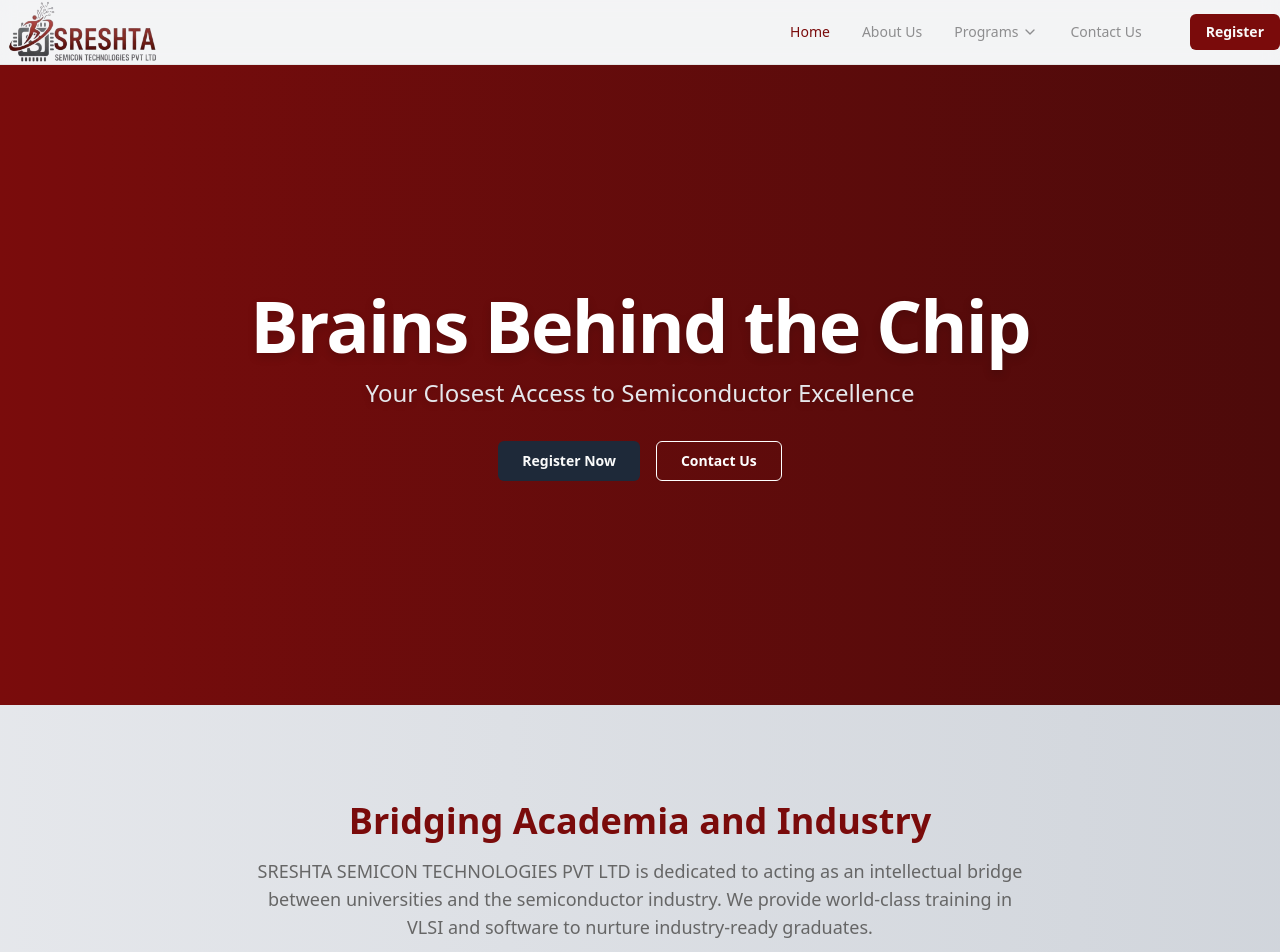
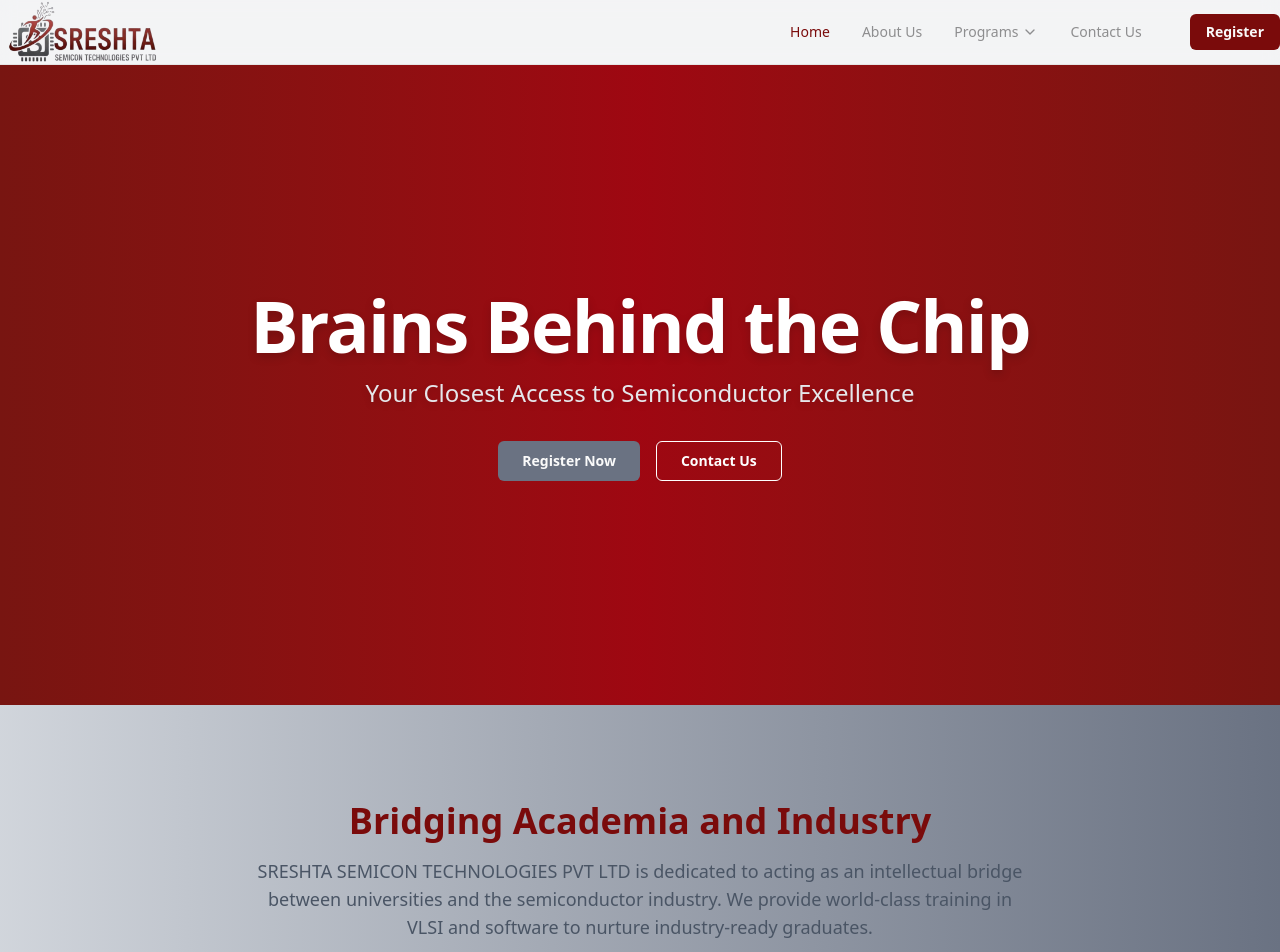
Before and after one commit to indala/Sreshta_Semicon, a Next.js app: page /home in a window 1280 px wide. Shown: the top 952 px of the page. Built offline with nearby package versions, Linux system fonts and the light colour scheme.

Commit message:
initial commit

```diff
--- a/src/components/about/Company.tsx
+++ b/src/components/about/Company.tsx
@@ -2,6 +2,13 @@
 import { Card, CardContent, CardHeader, CardTitle } from "@/components/ui/card";
 import { MotionSection } from "@/components/common/MotionSection";
 import { Eye, Goal } from "lucide-react";
+import {Mulish}  from "next/font/google";
+
+const mulish = Mulish({
+    subsets: ["latin"],
+    weight: ["400", "500", "600", "700"],
+    variable: "--font-mulish",
+  });
 
 export default function Company() {
   return (
@@ -18,20 +25,20 @@
           </MotionSection>
           <div className="grid grid-cols-1 gap-8">
             <MotionSection delay={0.4} direction="left">
-              <Card className="bg-red-500 text-white hover:shadow-lg transition-all duration-300">
-                <CardHeader className="flex-row items-center gap-4">
+              <Card className="bg-[#781511] text-white hover:shadow-lg transition-all duration-300">
+                <CardHeader className="flex items-center gap-4 ">
                   <Eye className="h-10 w-10 text-white" />
-                  <CardTitle className="text-2xl font-headline m-0">Our Vision</CardTitle>
+                  <CardTitle className="text-2xl text-white font-bold m-0 font-Times ">Our Vision</CardTitle>
                 </CardHeader>
                 <CardContent>
-                  <p>
+                  <p className="text-[#CFCFCF] text-justify ">
                     The goal of SRESHTA is to serve as an intellectual bridge connecting highly developed, idealistic industries with a wealth of universities. We aim to establish a point of contact for VLSI & Software training through research and development, industry-focused education programs, and technological contributions.
                   </p>
                 </CardContent>
               </Card>
             </MotionSection>
             <MotionSection delay={0.6} direction="left">
-              <Card className="bg-red-500 text-white hover:shadow-lg transition-all duration-300">
+              <Card className="bg-[#781511] text-white hover:shadow-lg transition-all duration-300">
                 <CardHeader className="flex-row items-center gap-4">
                   <Goal className="h-10 w-10 text-white" />
                   <CardTitle className="text-2xl font-headline m-0">Our Mission</CardTitle>
--- a/src/components/common/LogoIntro.tsx
+++ b/src/components/common/LogoIntro.tsx
@@ -62,7 +62,7 @@
 
           {/* Text */}
           <motion.div
-            className="ml-4 sm:ml-6 flex flex-col items-start min-w-0 mt-10 lg:mt-20"
+            className="ml-4 sm:ml-6 flex flex-col items-start min-w-0 mt-4 lg:mt-20"
             initial={{ x: 20, opacity: 0 }}
             animate={{ x: 0, opacity: 1 }}
             transition={{ delay: 2.5, duration: 0.6, ease: 'easeOut' }}
--- a/src/components/home/About.tsx
+++ b/src/components/home/About.tsx
@@ -5,12 +5,12 @@
 
 export default function About() {
   return (
-    <section className="py-16 md:py-24 bg-gradient-to-r from-gray-200 to-gray-300">
+    <section className="py-16 md:py-24 bg-gradient-to-r from-gray-300 to-gray-500">
       <div className="container mx-auto px-4 text-center">
         <h2 className="text-3xl md:text-4xl font-bold font-headline mb-4">
           Bridging Academia and Industry
         </h2>
-        <p className="max-w-3xl mx-auto text-lg mb-8">
+        <p className="max-w-3xl mx-auto text-lg mb-8 text-gray-600">
           SRESHTA SEMICON TECHNOLOGIES PVT LTD is dedicated to acting as an intellectual bridge between universities and the semiconductor industry. We provide world-class training in VLSI and software to nurture industry-ready graduates.
         </p>
         <Button asChild variant="link" className="text-lg text-primary font-bold">
--- a/src/components/home/Hero.tsx
+++ b/src/components/home/Hero.tsx
@@ -6,7 +6,7 @@
 export default function Hero() {
   return (
     <section className="relative h-[60vh] md:h-[80vh] flex items-center justify-center text-center text-white">
-      <div className="absolute inset-0 bg-gradient-to-r from-[#7A0C0C] to-[#4D0A0A]" />
+      <div className="absolute inset-0 bg-gradient-to-r from-[#781511] via-red-800 to-[#781511]" />
       <motion.div
         className="relative z-10 p-4"
         initial={{ opacity: 0, y: 20 }}
@@ -35,7 +35,7 @@
           animate={{ opacity: 1, y: 0 }}
           transition={{ duration: 0.5, delay: 0.6 }}
         >
-          <Button asChild size="lg" className="font-bold bg-gray-800 hover:bg-gray-700">
+          <Button asChild size="lg" className="font-bold bg-gray-500 hover:bg-gray-700">
             <Link href="/register">Register Now</Link>
           </Button>
           <Button
--- a/src/components/internships/Internships.tsx
+++ b/src/components/internships/Internships.tsx
@@ -49,7 +49,7 @@
   return (
     <div className="container mx-auto px-4">
         <div className="text-center mb-12">
-            <p className="text-lg text-muted-foreground">
+            <p className="text-lg sm:text-2xl text-muted-foreground">
                 Internships are provided in <strong>ONLINE | OFFLINE | HYBRID</strong> modes.
             </p>
         </div>
@@ -63,7 +63,7 @@
                       {internship.icon}
                   </div>
                   <div>
-                      <CardTitle className="text-2xl font-headline">{internship.title}</CardTitle>
+                      <CardTitle className="text-2xl font-headline pt-4">{internship.title}</CardTitle>
                   </div>
                 </div>
               </CardHeader>
```
